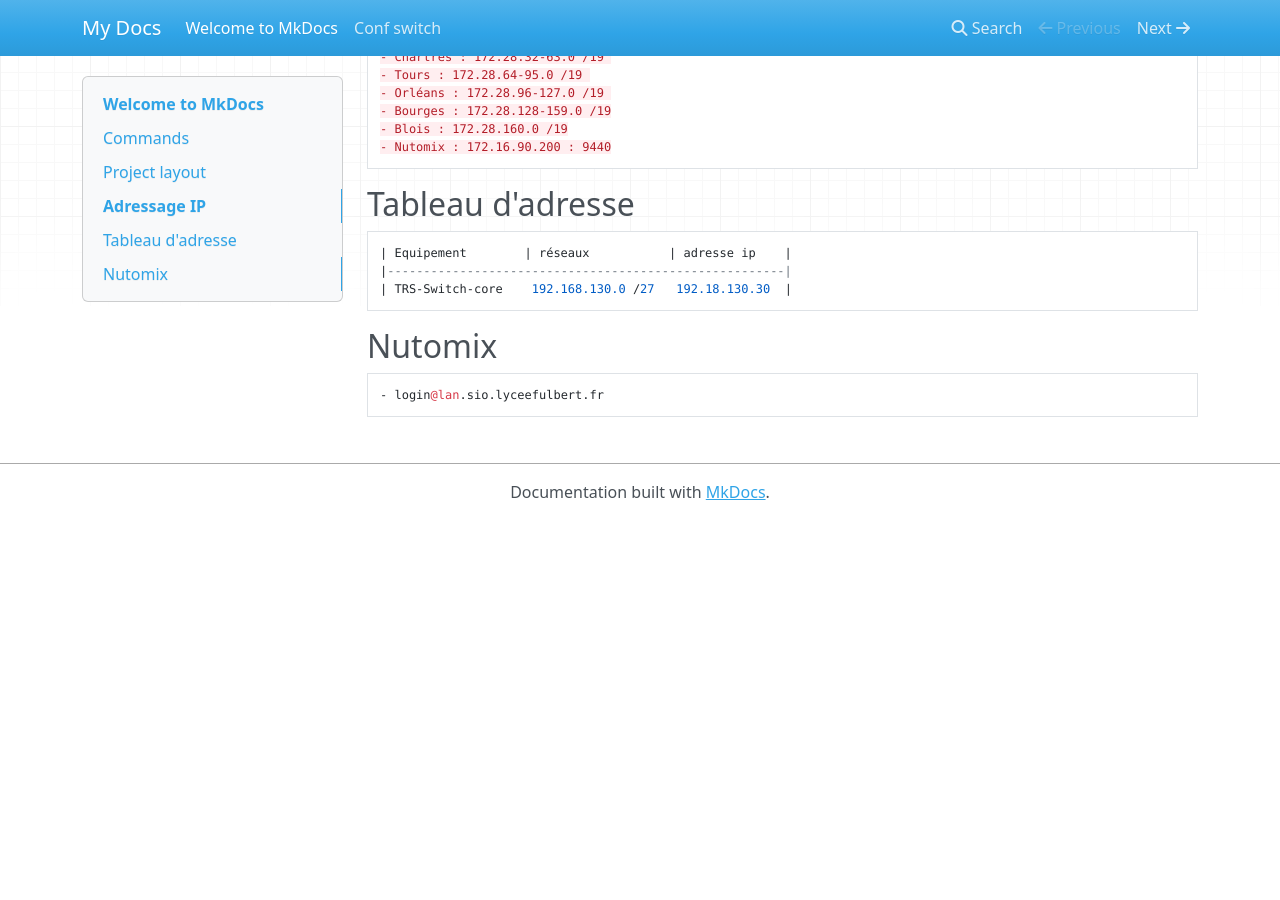
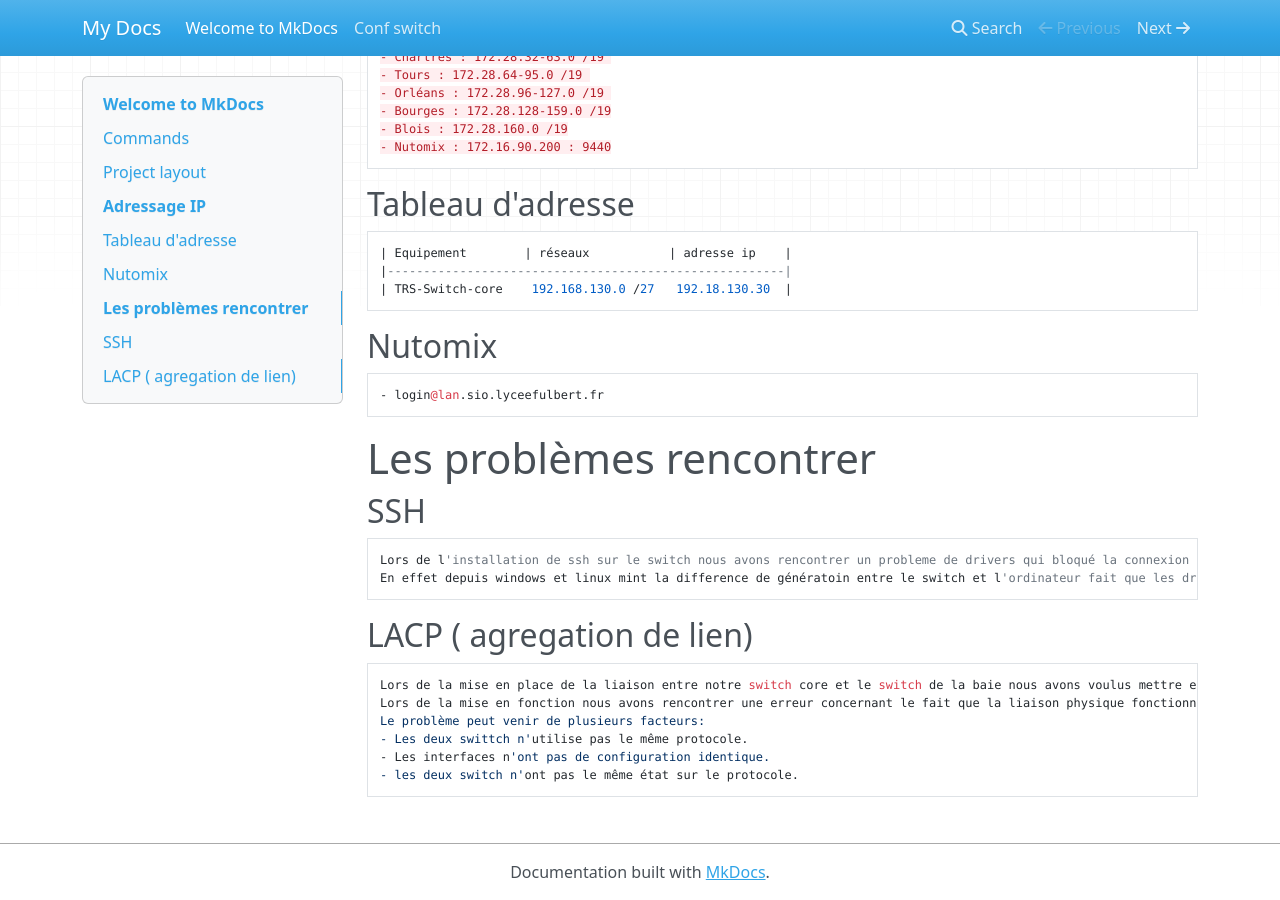
Before and after one commit to Julesgris/Anne-2025-2026, an MkDocs documentation site: the page built from docs/index.md, in a window 1280 px wide and 900 px high, scrolled down 535 px. Built offline with MkDocs 1.6.1, drawn with Linux system fonts in a browser that asks for light colours; nearby versions of some CDN libraries; before the commit the page ends 1055 px from its top, so only the background shows below that.

Commit message:
modif index

```diff
--- a/docs/index.md
+++ b/docs/index.md
@@ -31,3 +31,15 @@ For full documentation visit [mkdocs.org](https://www.mkdocs.org).
 
 ## Nutomix
     - login@lan.sio.lyceefulbert.fr
+
+# Les problèmes rencontrer
+## SSH
+    Lors de l'installation de ssh sur le switch nous avons rencontrer un probleme de drivers qui bloqué la connexion depuis un terminal d'un autre equipement.
+    En effet depuis windows et linux mint la difference de génératoin entre le switch et l'ordinateur fait que les drivers ne sont pas identiques donc par sécurité ssh n'accepte pas la liaison. Il faut donc utiliser putty ou un autre émulatuer car ils prenne en compte la difference de drivers.
+## LACP ( agregation de lien)
+    Lors de la mise en place de la liaison entre notre switch core et le switch de la baie nous avons voulus mettre en place une agregation de liens avec le protocole LACP.
+    Lors de la mise en fonction nous avons rencontrer une erreur concernant le fait que la liaison physique fonctionne mais le switch met l'etat de la liaison en suspendu.
+    Le problème peut venir de plusieurs facteurs:
+    - Les deux swittch n'utilise pas le même protocole.
+    - Les interfaces n'ont pas de configuration identique.
+    - les deux switch n'ont pas le même état sur le protocole.
```
